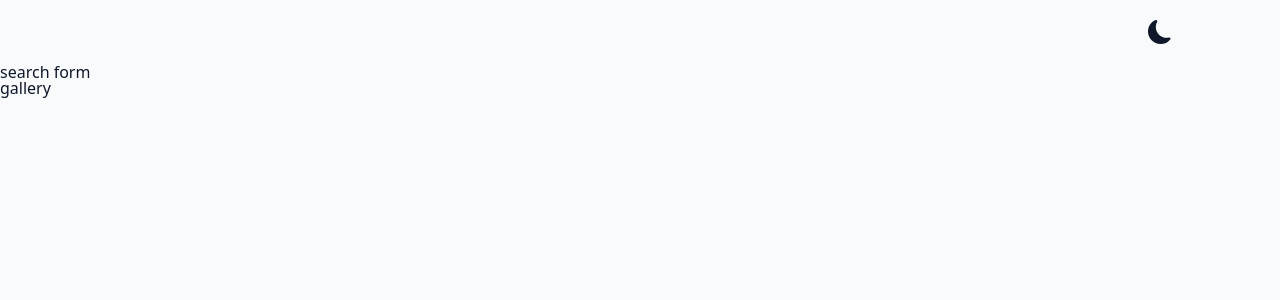
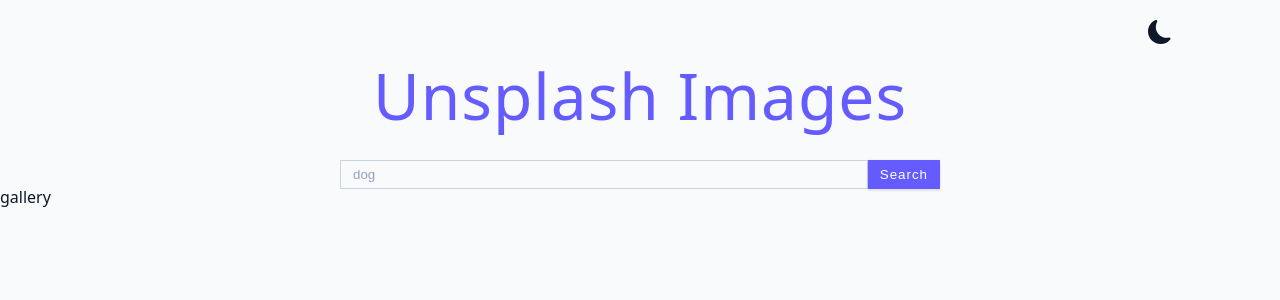
Before and after one commit to EdwinSch/react-unsplash-imgs-api, a React (Vite) app: page / in a window 1280 px wide. Shown: the top 300 px of the page. Built offline with nearby package versions, Linux system fonts and the light colour scheme.

Commit message:
component: search form

```diff
--- a/src/components/SearchForm.jsx
+++ b/src/components/SearchForm.jsx
@@ -1,5 +1,29 @@
 const SearchForm = () => {
-  return <p>search form</p>;
+  const handleSubmit = (event) => {
+    event.preventDefault();
+    const searchValue = event.target.elements.search.value;
+
+    if (!searchValue) {
+      return;
+    }
+  };
+
+  return (
+    <section>
+      <h1 className="title">unsplash images</h1>
+      <form className="search-form" onSubmit={handleSubmit}>
+        <input
+          type="text"
+          className="form-input search-input"
+          name="search"
+          placeholder="dog"
+        />
+        <button type="submit" className="btn">
+          search
+        </button>
+      </form>
+    </section>
+  );
 };
 
 export default SearchForm;
```
